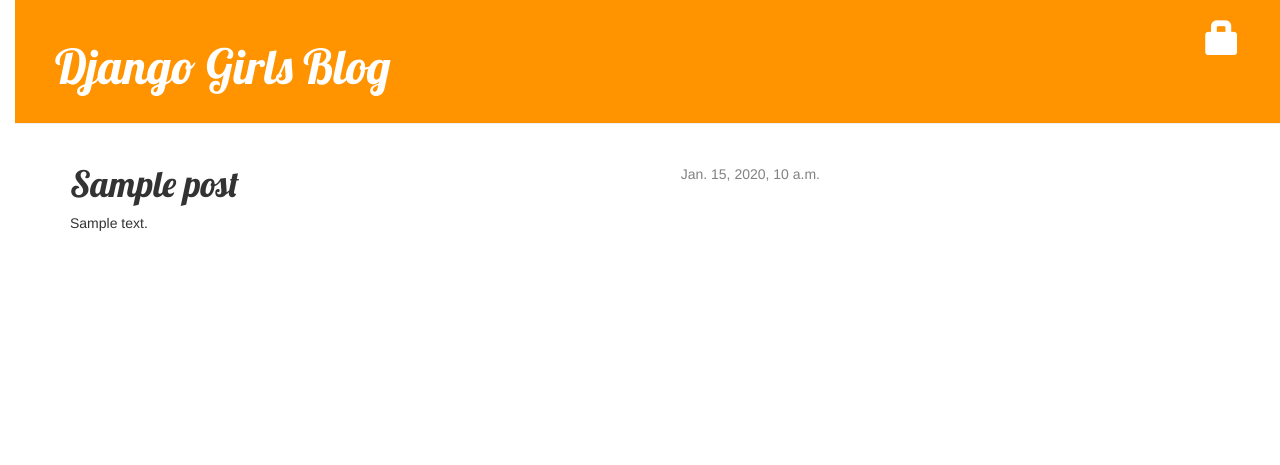
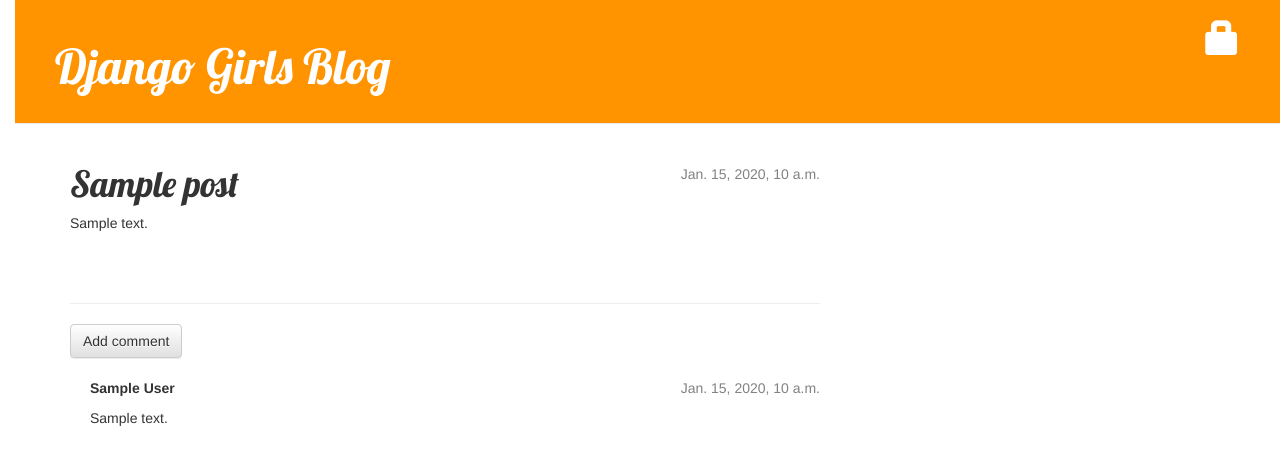
Before and after one commit to qianzhaicun/my-second-blog, a Django app: page /post/1/ in a window 1280 px wide. Shown: the top 465 px of the page. Run offline with Django 3.2, Linux system fonts and the light colour scheme; tables that the repository leaves empty hold one stand-in row (values such as "Sample post"); some libraries are stand-ins or nearby versions.

Commit message:
add comment

```diff
--- a/blog/admin.py
+++ b/blog/admin.py
@@ -1,5 +1,6 @@
 from django.contrib import admin
 
 # Register your models here.
-from .models import Post
+from .models import Post,Comment
 admin.site.register(Post)
+admin.site.register(Comment)
--- a/blog/models.py
+++ b/blog/models.py
@@ -16,3 +16,24 @@
 
     def __str__(self):
         return self.title
+
+    def comments(self):
+        return Comment.objects.filter(post=self)
+
+    def approved_comments(self):
+        comments = Comment.objects.filter(post=self)
+        return comments.filter(approved_comment=True)
+
+class Comment(models.Model):
+    post = models.ForeignKey('blog.Post',related_name="commits")
+    author = models.CharField(max_length=200)
+    text = models.TextField()
+    created_date = models.DateTimeField(default=timezone.now)
+    approved_comment = models.BooleanField(default=False)
+
+    def approve(self):
+        self.approved_comment = True
+        self.save()
+
+    def __str__(self):
+        return self.text
--- a/blog/static/css/blog.css
+++ b/blog/static/css/blog.css
@@ -52,3 +52,7 @@
     .post h1 a, .post h1 a:visited {
         color: #000000;
     }
+
+.comment {
+    margin: 20px 0px 20px 20px;
+}
--- a/blog/templates/blog/post_detail.html
+++ b/blog/templates/blog/post_detail.html
@@ -16,4 +16,23 @@
     <h1>{{ post.title }}</h1>
     <p>{{ post.text|linebreaksbr }}</p>
 </div>
+<hr>
+<a class="btn btn-default" href="{% url 'add_comment_to_post' pk=post.pk %}">Add comment</a>
+{% for comment in post.comments.all %}
+    {% if user.is_authenticated or comment.approved_comment %}
+<div class="comment">
+    <div class="date">
+        {{ comment.created_date }}
+        {% if not comment.approved_comment %}
+        <a class="btn btn-default" href="{% url 'comment_remove' pk=comment.pk %}"><span class="glyphicon glyphicon-remove"></span></a>
+        <a class="btn btn-default" href="{% url 'comment_approve' pk=comment.pk %}"><span class="glyphicon glyphicon-ok"></span></a>
+        {% endif %}
+    </div>
+    <strong>{{ comment.author }}</strong>
+    <p>{{ comment.text|linebreaks }}</p>
+</div>
+    {% endif %}
+{% empty %}
+<p>No comments here yet :(</p>
+{% endfor %}
     {% endblock %}
--- a/blog/templates/blog/post_list.html
+++ b/blog/templates/blog/post_list.html
@@ -7,6 +7,7 @@
     </div>
     <h1><a href="{% url 'post_detail' pk=post.pk %}">{{ post.title }}</a></h1>
     <p>{{ post.text|truncatechars:200|linebreaksbr }}</p>
+    <a href="{% url 'post_detail' pk=post.pk %}">Comments: {{ post.approved_comments.count }}</a>
 </div>
 {% endfor %}
 {% endblock content %}
--- a/blog/urls.py
+++ b/blog/urls.py
@@ -9,4 +9,7 @@
     url(r'^drafts/$', views.post_draft_list, name='post_draft_list'),
     url(r'^post/(?P<pk>\d+)/publish/$', views.post_publish, name='post_publish'),
     url(r'^post/(?P<pk>\d+)/remove/$', views.post_remove, name='post_remove'),
+    url(r'^post/(?P<pk>\d+)/comment/$', views.add_comment_to_post, name='add_comment_to_post'),
+    url(r'^comment/(?P<pk>\d+)/approve/$', views.comment_approve, name='comment_approve'),
+    url(r'^comment/(?P<pk>\d+)/remove/$', views.comment_remove, name='comment_remove'),
 ]
--- a/blog/views.py
+++ b/blog/views.py
@@ -1,8 +1,8 @@
 from django.shortcuts import redirect
-from .models import Post
+from .models import Post,Comment
 from django.utils import timezone
 from django.shortcuts import render, get_object_or_404
-from .forms import PostForm
+from .forms import PostForm,CommentForm
 from django.contrib.auth.decorators import login_required
 
 
@@ -61,3 +61,29 @@
     post = get_object_or_404(Post,pk=pk)
     post.delete()
     return redirect('post_list')
+
+@login_required
+def add_comment_to_post(request,pk):
+    post = get_object_or_404(Post,pk=pk)
+    if request.method == "POST":
+        form = CommentForm(request.POST)
+        if form.is_valid():
+            comment = form.save(commit=False)
+            comment.post = post
+            comment.save()
+            return redirect('post_detail',pk=post.pk)
+    else:
+        form = CommentForm()
+    return render(request,'blog/add_comment_to_post.html',{'form':form})
+
+@login_required
+def comment_approve(request,pk):
+    comment = get_object_or_404(Comment,pk=pk)
+    comment.approve()
+    return redirect('post_detail',pk=comment.post.pk)
+
+@login_required
+def comment_remove(request,pk):
+    comment = get_object_or_404(Comment,pk=pk)
+    comment.delete()
+    return redirect('post_detail',pk=comment.post.pk)
```
Also changed, not shown: blog/forms.py (+7 -1 lines), blog/templates/blog/add_comment_to_post.html (added, +10 -0 lines), blog/migrations/0002_comment.py (added), blog/migrations/0003_auto_20170629_1454.py (added).
